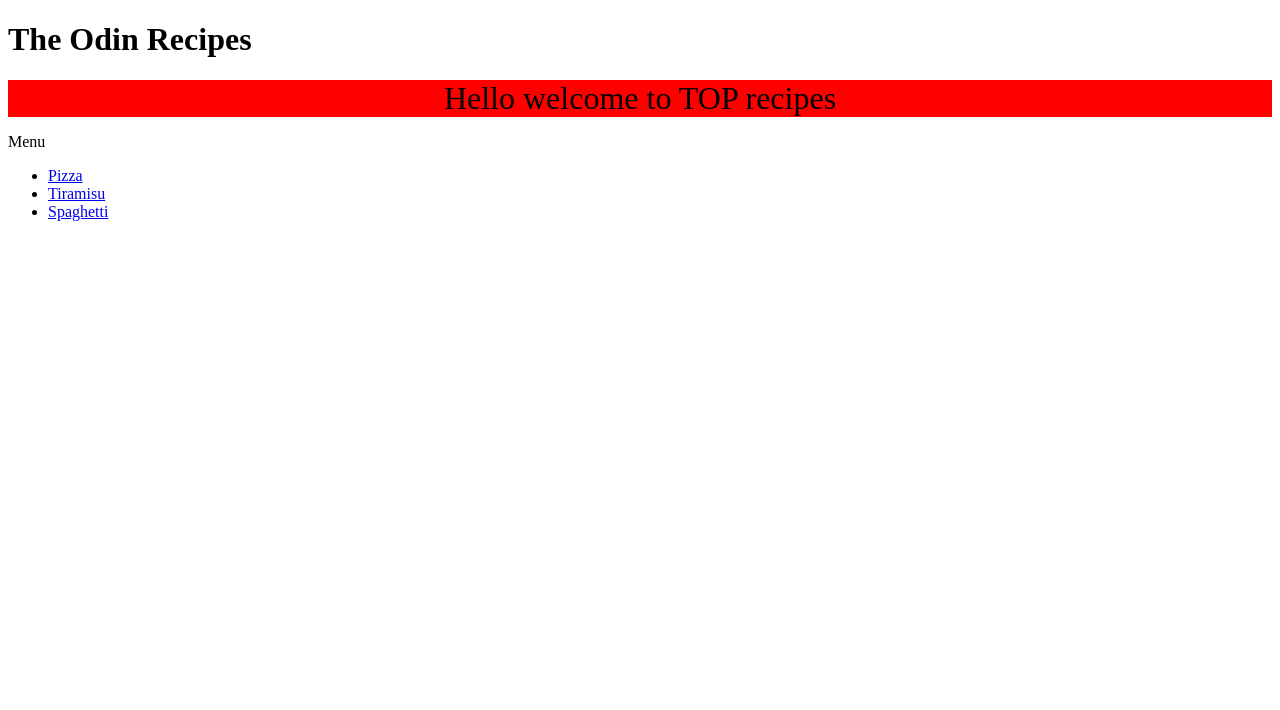
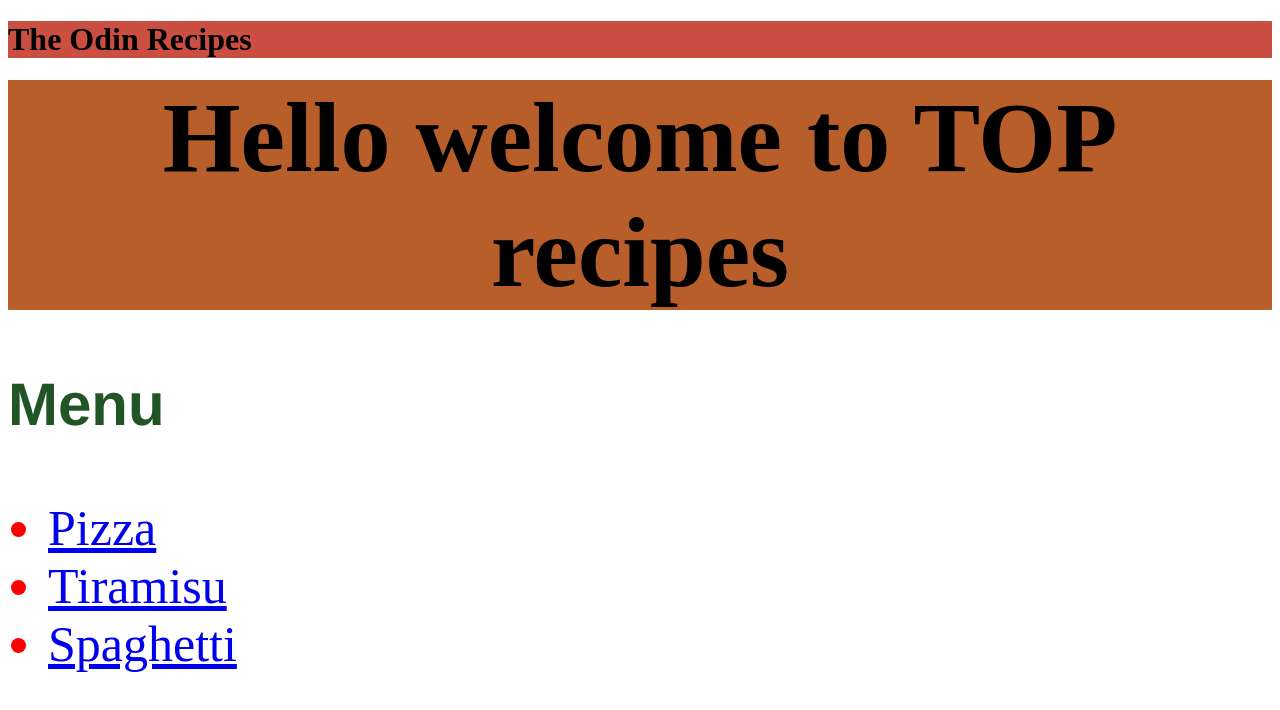
Before and after one commit to lucadedo/odin-recipes, a plain HTML site: page index.html in a window 1280 px wide. Drawn offline with Linux system fonts and the light colour scheme.

Commit message:
Modify index.html page css style
changed title css style ,body css style

```diff
--- a/style.css
+++ b/style.css
@@ -1,8 +1,29 @@
+
+h1 {
+  color: black;
+  background-color: rgb(203, 78, 67)
+}
 
 
  div {
     color: black;
-    background-color: red;
-    font-size: 32px;
-    text-align: center
+    background-color: rgb(184, 94, 42);
+    font-size: 100px;
+    text-align: center;
+    font-weight: bold;
+
   }
+p {
+  color: rgb(33, 85, 38);
+  font-size: 60px;
+  font-weight: bold;
+  font-family: 'Franklin Gothic Medium', 'Arial Narrow', Arial, sans-serif;
+}
+ul {
+    color: red;
+
+
+}
+li {
+  font-size: 50px;
+}
```
